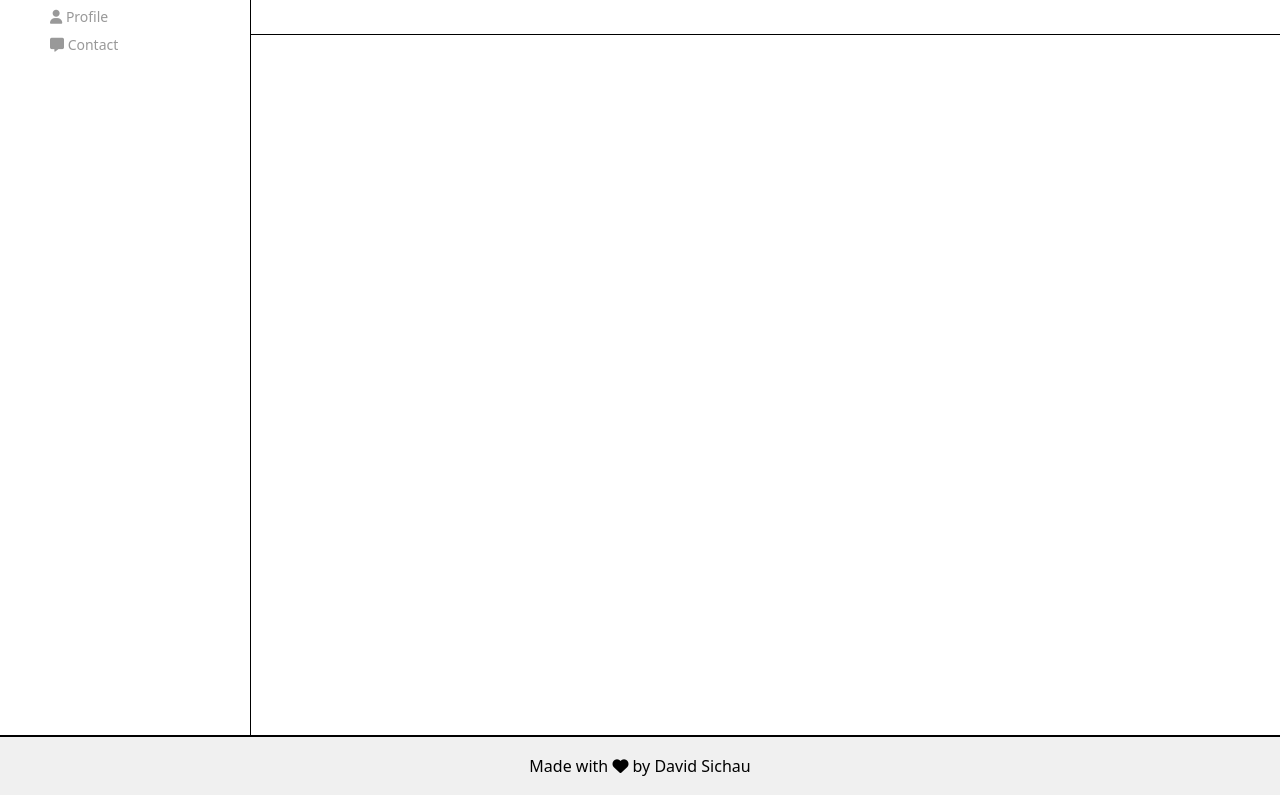
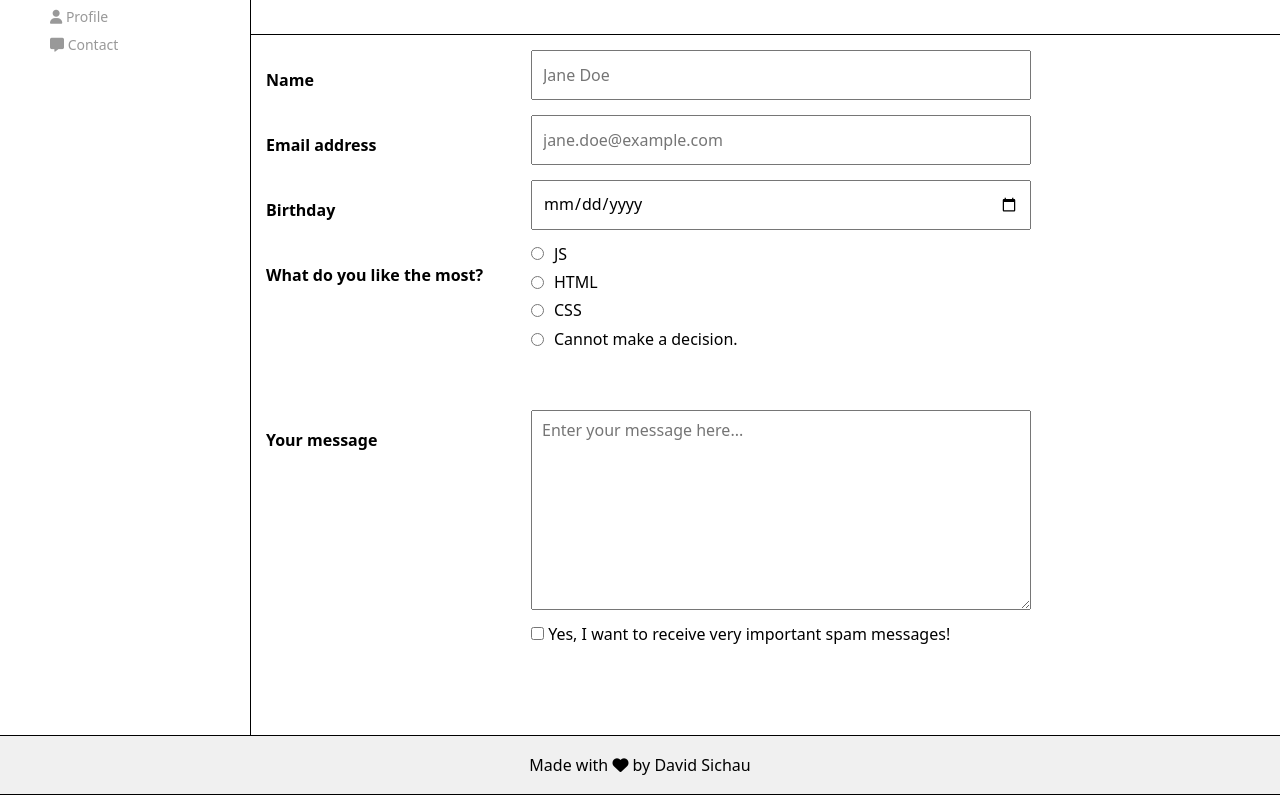
Before and after one commit to gerbernoah/HS24_WebDev, a website built with Vite: page task_1_html_css-master/src/contact.html in a window 1280 px wide. Shown: the part 76-871 px from the top of the page. Built offline with nearby package versions, Linux system fonts and the light colour scheme.

Commit message:
ex2_3smallscreen

```diff
--- a/task_1_html_css-master/src/contact.html
+++ b/task_1_html_css-master/src/contact.html
@@ -39,8 +39,54 @@
       </ul>
     </section>
 
-    <main>
-      <!--      TODO add form here-->
+    <main class="contact">
+
+        <div class="name"><h4>Name</h4></div>
+        <div class="name1">
+          <input type="name" id="name" name="name" placeholder="Jane Doe" style="width: 500px; height: 50px; padding: 10px;">
+        </div>
+        <div class="email"><h4>Email address</h4></div>
+        <div class="email1">
+          <input type="email" id="email" name="email" placeholder="jane.doe@example.com" style="width: 500px; height: 50px; padding: 10px;">
+        </div>
+        <div class="bd"><h4>Birthday</h4></div>
+        <div class="bd1">
+          <input type="date" id="date" name="date" style="width: 500px; height: 50px; padding: 10px;">
+        </div>
+        <div class="liking">
+          <h4>What do you like the most?</h4>
+        </div>
+          <div class="options">
+            <div class="option">
+              <input type="radio" id="js" name="preference" value="JS">
+              <label for="js">JS</label>
+            </div>
+            <div class="option">
+              <input type="radio" id="html" name="preference" value="HTML">
+              <label for="html">HTML</label>
+            </div>
+            <div class="option">
+              <input type="radio" id="css" name="preference" value="CSS">
+              <label for="css">CSS</label>
+            </div>
+            <div class="option">
+              <input type="radio" id="undecided" name="preference" value="undecided">
+              <label for="undecided">Cannot make a decision.</label>
+            </div>
+          </div>
+
+        <div class="message"><h4>Your message</h4>
+        </div>
+        <div class="message1">
+          <textarea id="message" name="message" placeholder="Enter your message here..." style="width: 500px; height: 200px; padding: 10px;"></textarea>
+        </div>
+
+
+        <div class="question">
+          <input type="checkbox" id="html" name="preference" value="html">
+          <label for="html">Yes, I want to receive very important spam messages!</label>
+        </div>
+
     </main>
 
     <footer>
--- a/task_1_html_css-master/src/layout.css
+++ b/task_1_html_css-master/src/layout.css
@@ -67,6 +67,83 @@ body > main {
   background-color: white;
 }
 
+main.contact{
+  display: grid; /* Warum ist diese scheisse so shit */
+  grid-template-columns: 250px 1fr;
+  grid-template-rows: 50px 50px 50px 150px 200px 100px;
+  grid-template-areas:
+    "name name1"
+    "email email1"
+    "birthday birthday1"
+    "what what1"
+    "mess mess1"
+    "question question1"; /* Define the layout areas */
+
+    .name{
+      grid-area: name;
+      text-align: start;
+    }
+    .name1{
+      grid-area: name1;
+      text-align: start;
+    }
+    .bd{
+      grid-area: birthday;
+      text-align: start;
+    }
+    .bd1{
+      grid-area: birthday1;
+      text-align: start;
+    }
+    .email{
+      grid-area: email;
+      text-align: start;
+    }
+    .email1{
+      grid-area: email1;
+      text-align: start;
+    }
+    .liking{
+      grid-area: what;
+      text-align: start;
+    }
+    .message{
+      grid-area: mess;
+      text-align: start;
+    }
+    .message1{
+      grid-area: mess1;
+      text-align: start;
+
+    }
+    .question{
+      grid-area: question1;
+      text-align: start;
+    }
+
+    .options {
+      grid-area: what1;
+      gap: 20px;
+
+      text-align: center;
+      .option {
+        display: flex;
+        align-items: center;
+        margin-bottom: 10px;
+      }
+
+      .option input[type="radio"] {
+        margin-right: 10px; /* Space between checkbox and label */
+
+      }
+
+      .option label {
+        font-size: 16px; /* Font size for the labels */
+        cursor: pointer;
+      }
+    }
+}
+
 /* Assuming the flex items are articles inside main */
 body > main article header,
 body > main article main{
@@ -84,7 +161,6 @@ body > main article header a{
 }
 
 body > footer {
-  border-top: 1px solid black;
   grid-area: footer; /* Assign to the footer area */
   background-color: #f0f0f0; /* Background color */
   padding: 20px; /* Padding inside the footer */
```
